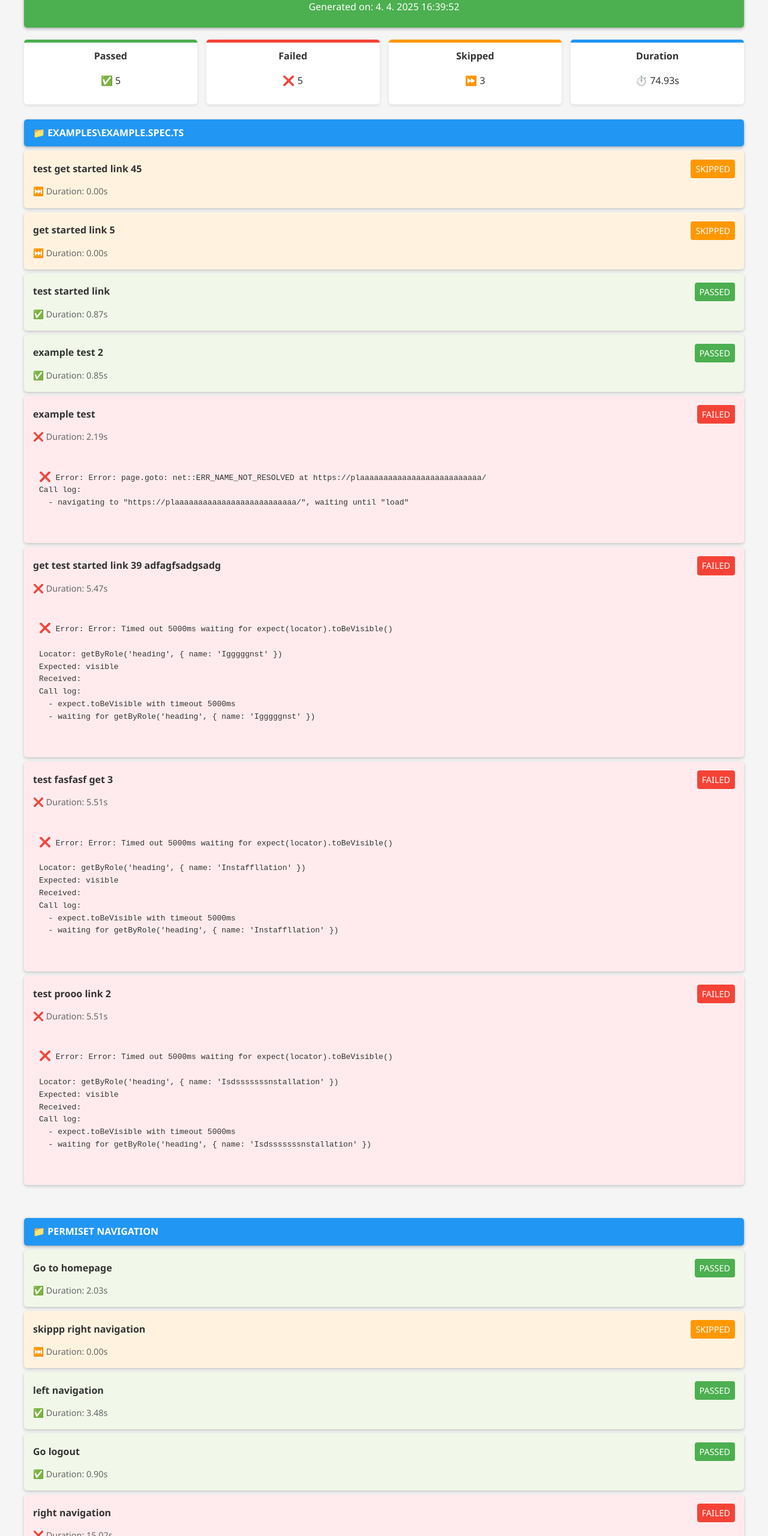
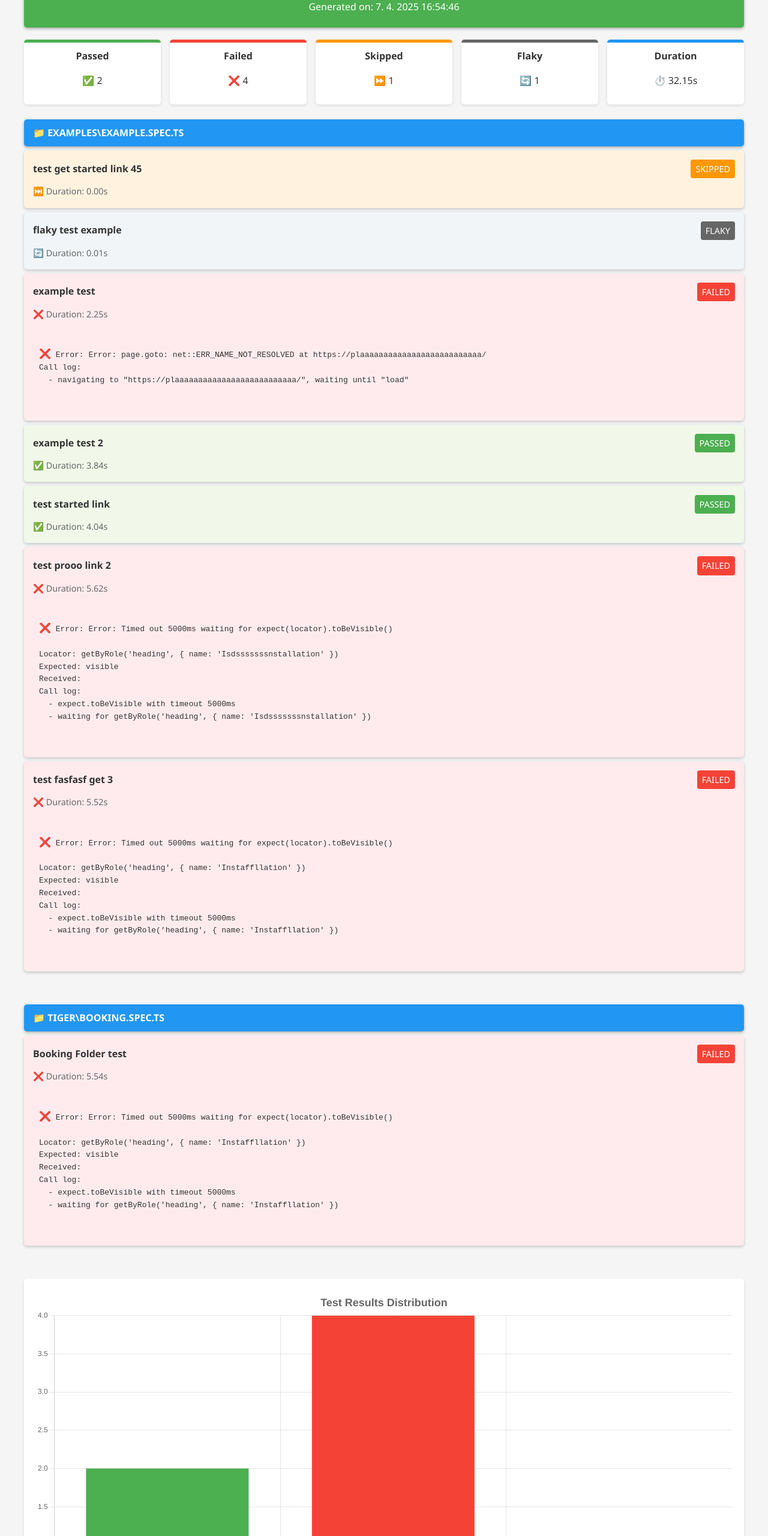
Before and after one commit to bava1/playwright-fares-tiger-tests, a website: page html-report/index.html in a window 1280 px wide. Shown: the part 120-2680 px from the top of the page at 60% size. Drawn offline with nearby package versions, Linux system fonts and the light colour scheme; a web font is replaced by a local one.

Commit message:
add flaky

```diff
--- a/html-report/index.html
+++ b/html-report/index.html
@@ -55,6 +55,7 @@
       .summary-card.failed { border-top: 5px solid #f44336; }
       .summary-card.skipped { border-top: 5px solid #ff9800; }
       .summary-card.time { border-top: 5px solid #2196F3; }
+      .summary-card.flaky { border-top: 5px solid #666; }
 
       .category {
         margin: 25px 0 55px 0;
@@ -85,6 +86,8 @@
       .test-item.passed { background-color: #f1f8e9; }
       .test-item.failed { background-color: #ffebee; }
       .test-item.skipped { background-color: #fff3e0; }
+      .test-item.flaky { background-color: #f2f5f7; }
+
       .test-header {
         display: flex;
         justify-content: space-between;
@@ -106,6 +109,8 @@
       .test-status.passed { background-color: #4CAF50; color: white; }
       .test-status.failed { background-color: #f44336; color: white; }
       .test-status.skipped { background-color: #ff9800; color: white; }
+      .test-status.flaky { background-color: #666; color: white; }
+
       .test-duration {
         color: #666;
         font-size: 0.9em;
@@ -155,25 +160,29 @@
   <body>
     <div class="header">
       <h1>Test Report</h1>
-      <p>Generated on: 4. 4. 2025 16:39:52</p>
+      <p>Generated on: 7. 4. 2025 16:54:46</p>
     </div>
 
     <div class="summary">
       <div class="summary-card passed">
         <h4>Passed</h4>
-        <p><span class="emoji">✅</span> 5</p>
+        <p><span class="emoji">✅</span> 2</p>
       </div>
       <div class="summary-card failed">
         <h4>Failed</h4>
-        <p><span class="emoji">❌</span> 5</p>
+        <p><span class="emoji">❌</span> 4</p>
       </div>
       <div class="summary-card skipped">
         <h4>Skipped</h4>
-        <p><span class="emoji">⏩</span> 3</p>
+        <p><span class="emoji">⏩</span> 1</p>
+      </div>
+            <div class="summary-card flaky">
+        <h4>Flaky</h4>
+        <p><span class="emoji">🔄</span> 1</p>
       </div>
       <div class="summary-card time">
         <h4>Duration</h4>
-        <p><span class="emoji">⏱️</span> 74.93s</p>
+        <p><span class="emoji">⏱️</span> 32.15s</p>
       </div>
     </div>
 
@@ -194,14 +203,45 @@
 
               </li>
 
-              <li class="test-item skipped">
+              <li class="test-item flaky">
                 <div class="test-header">
-                  <div class="test-title">get started link 5</div>
-                  <div class="test-status skipped">
-                     SKIPPED
+                  <div class="test-title">flaky test example</div>
+                  <div class="test-status flaky">
+                     FLAKY
                   </div>
                 </div>
-                <div class="test-duration"><span class="emoji">⏭️</span> Duration: 0.00s</div>
+                <div class="test-duration"><span class="emoji">🔄</span> Duration: 0.01s</div>
+
+
+              </li>
+
+              <li class="test-item failed">
+                <div class="test-header">
+                  <div class="test-title">example test</div>
+                  <div class="test-status failed">
+                     FAILED
+                  </div>
+                </div>
+                <div class="test-duration"><span class="emoji">❌</span> Duration: 2.25s</div>
+
+
+                  <div class="test-error">
+                    <pre><span class="emoji">❌</span> Error: Error: page.goto: net::ERR_NAME_NOT_RESOLVED at https://plaaaaaaaaaaaaaaaaaaaaaaaaaa/
+Call log:
+  - navigating to "https://plaaaaaaaaaaaaaaaaaaaaaaaaaa/", waiting until "load"
+</pre>
+                  </div>
+
+              </li>
+
+              <li class="test-item passed">
+                <div class="test-header">
+                  <div class="test-title">example test 2</div>
+                  <div class="test-status passed">
+                     PASSED
+                  </div>
+                </div>
+                <div class="test-duration"><span class="emoji">✅</span> Duration: 3.84s</div>
 
 
               </li>
@@ -213,61 +253,30 @@
                      PASSED
                   </div>
                 </div>
-                <div class="test-duration"><span class="emoji">✅</span> Duration: 0.87s</div>
-
-
-              </li>
-
-              <li class="test-item passed">
-                <div class="test-header">
-                  <div class="test-title">example test 2</div>
-                  <div class="test-status passed">
-                     PASSED
-                  </div>
-                </div>
-                <div class="test-duration"><span class="emoji">✅</span> Duration: 0.85s</div>
+                <div class="test-duration"><span class="emoji">✅</span> Duration: 4.04s</div>
 
 
               </li>
 
               <li class="test-item failed">
                 <div class="test-header">
-                  <div class="test-title">example test</div>
+                  <div class="test-title">test prooo  link 2</div>
                   <div class="test-status failed">
                      FAILED
                   </div>
                 </div>
-                <div class="test-duration"><span class="emoji">❌</span> Duration: 2.19s</div>
-
-
-                  <div class="test-error">
-                    <pre><span class="emoji">❌</span> Error: Error: page.goto: net::ERR_NAME_NOT_RESOLVED at https://plaaaaaaaaaaaaaaaaaaaaaaaaaa/
-Call log:
-  - navigating to "https://plaaaaaaaaaaaaaaaaaaaaaaaaaa/", waiting until "load"
-</pre>
-                  </div>
-
-              </li>
-
-              <li class="test-item failed">
-                <div class="test-header">
-                  <div class="test-title">get test started link 39 adfagfsadgsadg </div>
-                  <div class="test-status failed">
-                     FAILED
-                  </div>
-                </div>
-                <div class="test-duration"><span class="emoji">❌</span> Duration: 5.47s</div>
+                <div class="test-duration"><span class="emoji">❌</span> Duration: 5.62s</div>
 
 
                   <div class="test-error">
                     <pre><span class="emoji">❌</span> Error: Error: Timed out 5000ms waiting for expect(locator).toBeVisible()
 
-Locator: getByRole('heading', { name: 'Igggggnst' })
+Locator: getByRole('heading', { name: 'Isdsssssssnstallation' })
 Expected: visible
 Received: <element(s) not found>
 Call log:
   - expect.toBeVisible with timeout 5000ms
-  - waiting for getByRole('heading', { name: 'Igggggnst' })
+  - waiting for getByRole('heading', { name: 'Isdsssssssnstallation' })
 </pre>
                   </div>
 
@@ -280,7 +289,7 @@ Call log:
                      FAILED
                   </div>
                 </div>
-                <div class="test-duration"><span class="emoji">❌</span> Duration: 5.51s</div>
+                <div class="test-duration"><span class="emoji">❌</span> Duration: 5.52s</div>
 
 
                   <div class="test-error">
@@ -297,99 +306,32 @@ Call log:
 
               </li>
 
+        </ul>
+      </div>
+
+      <div class="category">
+        <div class="category-header"><span class="emoji">📁</span> tiger\booking.spec.ts</div>
+        <ul class="test-list">
+
               <li class="test-item failed">
                 <div class="test-header">
-                  <div class="test-title">test prooo  link 2</div>
+                  <div class="test-title">Booking Folder test</div>
                   <div class="test-status failed">
                      FAILED
                   </div>
                 </div>
-                <div class="test-duration"><span class="emoji">❌</span> Duration: 5.51s</div>
+                <div class="test-duration"><span class="emoji">❌</span> Duration: 5.54s</div>
 
 
                   <div class="test-error">
                     <pre><span class="emoji">❌</span> Error: Error: Timed out 5000ms waiting for expect(locator).toBeVisible()
 
-Locator: getByRole('heading', { name: 'Isdsssssssnstallation' })
+Locator: getByRole('heading', { name: 'Instaffllation' })
 Expected: visible
 Received: <element(s) not found>
 Call log:
   - expect.toBeVisible with timeout 5000ms
-  - waiting for getByRole('heading', { name: 'Isdsssssssnstallation' })
-</pre>
-                  </div>
-
-              </li>
-
-        </ul>
-      </div>
-
-      <div class="category">
-        <div class="category-header"><span class="emoji">📁</span> PermiSET Navigation</div>
-        <ul class="test-list">
-
-              <li class="test-item passed">
-                <div class="test-header">
-                  <div class="test-title">Go to homepage</div>
-                  <div class="test-status passed">
-                     PASSED
-                  </div>
-                </div>
-                <div class="test-duration"><span class="emoji">✅</span> Duration: 2.03s</div>
-
-
-              </li>
-
-              <li class="test-item skipped">
-                <div class="test-header">
-                  <div class="test-title">skippp   right navigation</div>
-                  <div class="test-status skipped">
-                     SKIPPED
-                  </div>
-                </div>
-                <div class="test-duration"><span class="emoji">⏭️</span> Duration: 0.00s</div>
-
-
-              </li>
-
-              <li class="test-item passed">
-                <div class="test-header">
-                  <div class="test-title">left navigation</div>
-                  <div class="test-status passed">
-                     PASSED
-                  </div>
-                </div>
-                <div class="test-duration"><span class="emoji">✅</span> Duration: 3.48s</div>
-
-
-              </li>
-
-              <li class="test-item passed">
-                <div class="test-header">
-                  <div class="test-title">Go logout</div>
-                  <div class="test-status passed">
-                     PASSED
-                  </div>
-                </div>
-                <div class="test-duration"><span class="emoji">✅</span> Duration: 0.90s</div>
-
-
-              </li>
-
-              <li class="test-item failed">
-                <div class="test-header">
-                  <div class="test-title">right navigation</div>
-                  <div class="test-status failed">
-                     FAILED
-                  </div>
-                </div>
-                <div class="test-duration"><span class="emoji">❌</span> Duration: 15.02s</div>
-
-
-                  <div class="test-error">
-                    <pre><span class="emoji">❌</span> Error: TimeoutError: locator.click: Timeout 15000ms exceeded.
-Call log:
-  - waiting for getByRole('button', { name: 'Sethgtings' })
+  - waiting for getByRole('heading', { name: 'Instaffllation' })
 </pre>
                   </div>
 
@@ -410,9 +352,9 @@ Call log:
         const pieChart = new Chart(ctx, {
           type: 'bar',
           data: {
-            labels: ['5 Passed', '5 Failed', '3 Skipped'],
+            labels: ['2 Passed', '4 Failed', '1 Skipped'],
             datasets: [{
-              data: [ 5, 5, 3],
+              data: [ 2, 4, 1],
               backgroundColor: ['#4CAF50', '#f44336', '#ff9800']
             }]
           },
```
Also changed, not shown: reporters/helpers/helper-template.ts (+9 -5 lines), reporters/helpers/helper-test-results.ts (+32 -20 lines), reporters/html-templates/html-template.ts (+10 -0 lines), reporters/types/types.ts (+35 -1 lines), tests/examples/example.spec.ts (+14 -2 lines), tests/permiset/navigation.spec.ts (+3 -0 lines), tests/tiger/booking.spec.ts (+4 -127 lines), 3 other files.
